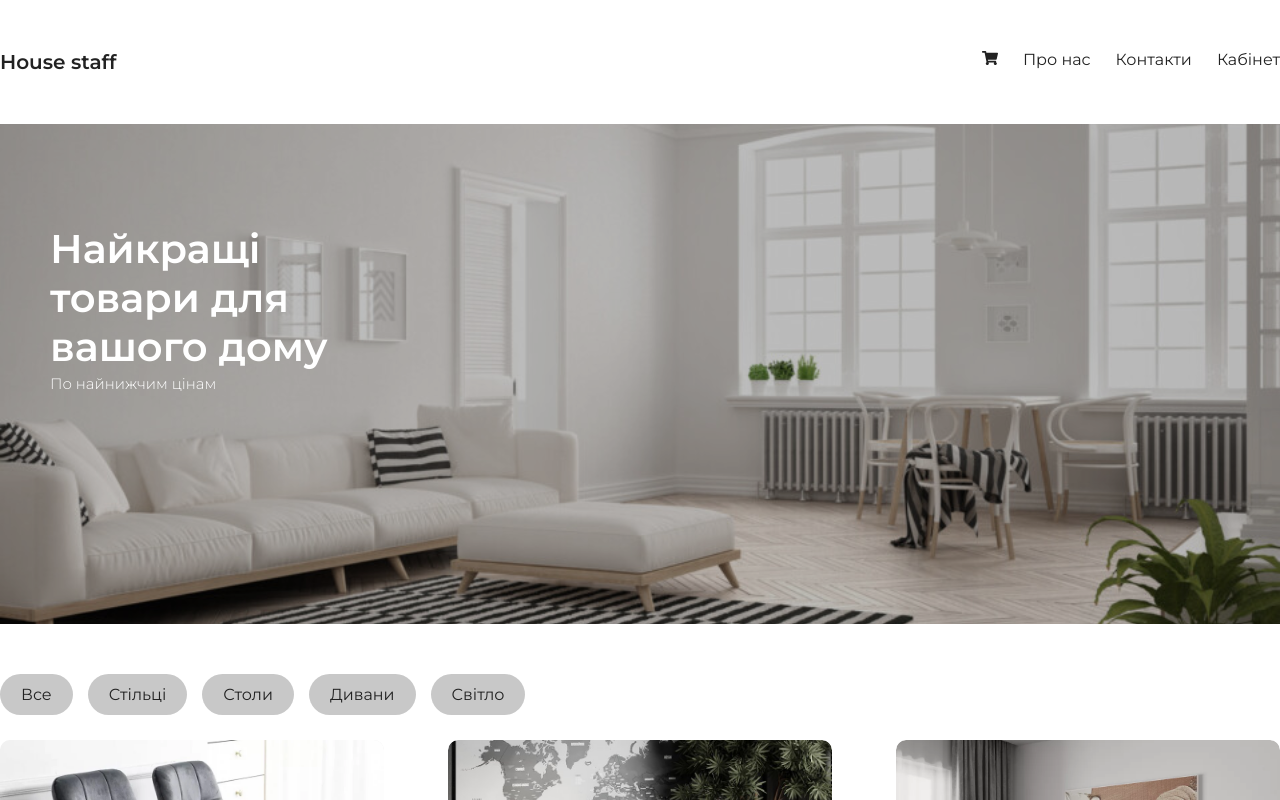
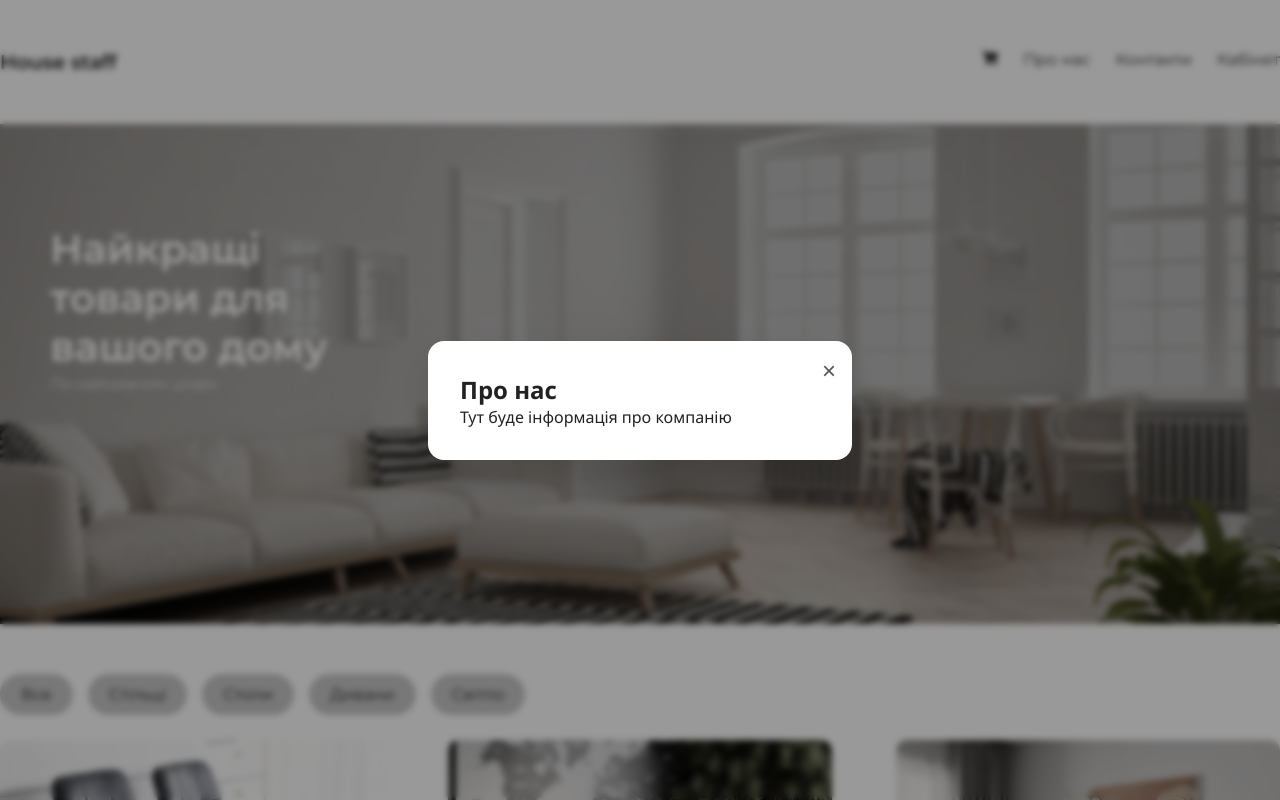
Before and after one commit to Artem-panch/Diplom1, a React (Create React App) app in the folder frontend/: page / in a window 1280 px wide. Both pictures are taken after a click on the item "Про нас". Shown: the top 800 px of the page. Built offline with nearby package versions, Linux system fonts and the light colour scheme.

Commit message:
Add a about us file

```diff
--- /dev/null
+++ b/frontend/src/components/AboutModal.js
@@ -0,0 +1,14 @@
+import React from 'react';
+import '../index.css';
+
+export default function AboutModal({ onClose }) {
+  return (
+    <div className="auth-modal">
+      <div className="auth-content">
+        <button className="close-btn" onClick={onClose}>×</button>
+        <h2>Про нас</h2>
+        <p>Тут буде інформація про компанію</p>
+      </div>
+    </div>
+  );
+}
--- a/frontend/src/components/Header.js
+++ b/frontend/src/components/Header.js
@@ -2,6 +2,7 @@ import React, { useState } from 'react';
 import { FaShoppingCart } from 'react-icons/fa';
 import Order from './Order';
 import AuthModal from './AuthModal';
+import AboutModal from './AboutModal';
 
 const showOrders = (props) => {
   let summa = 0;
@@ -16,24 +17,23 @@ const showOrders = (props) => {
   );
 };
 
-const showNothing = () => {
-  return (
-    <div className='empty'>
-      <h2>Товарів немає</h2>
-    </div>
-  );
-};
+const showNothing = () => (
+  <div className='empty'>
+    <h2>Товарів немає</h2>
+  </div>
+);
 
 export default function Header(props) {
   const [cartOpen, setCartOpen] = useState(false);
   const [authOpen, setAuthOpen] = useState(false);
+  const [aboutOpen, setAboutOpen] = useState(false);
 
   return (
     <header>
       <div>
         <span className='logo'>House staff</span>
         <ul className='nav'>
-          <li>Про нас</li>
+          <li onClick={() => setAboutOpen(true)}>Про нас</li>
           <li>Контакти</li>
           <li className='cabinet' onClick={() => setAuthOpen(true)}>Кабінет</li>
         </ul>
@@ -41,7 +41,6 @@ export default function Header(props) {
           onClick={() => setCartOpen(!cartOpen)}
           className={`shop-cart-button ${cartOpen ? 'active' : ''}`}
         />
-
         {cartOpen && (
           <div className='shop-cart'>
             {props.orders.length > 0 ? showOrders(props) : showNothing()}
@@ -49,7 +48,9 @@ export default function Header(props) {
         )}
       </div>
       <div className='presentation'></div>
+
       {authOpen && <AuthModal onClose={() => setAuthOpen(false)} />}
+      {aboutOpen && <AboutModal onClose={() => setAboutOpen(false)} />}
     </header>
   );
 }
--- a/frontend/src/index.css
+++ b/frontend/src/index.css
@@ -249,6 +249,8 @@ footer {
     text-align: center;
     margin-top: 100px;
 }
+
+/* ===== Модальне вікно для AuthModal і AboutModal ===== */
 .auth-modal {
     position: fixed;
     top: 0;
@@ -271,6 +273,18 @@ footer {
     box-shadow: 0 20px 40px rgba(0, 0, 0, 0.15);
     position: relative;
     font-family: 'Segoe UI', sans-serif;
+    animation: slideIn 0.3s ease forwards;
+}
+
+@keyframes slideIn {
+    0% {
+        transform: translateY(-30px);
+        opacity: 0;
+    }
+    100% {
+        transform: translateY(0);
+        opacity: 1;
+    }
 }
 
 .close-btn {
```
Also changed, not shown: 1 other file (tests, documents, lock files or other folders). Lines whose indentation alone changed are shown as unchanged.
